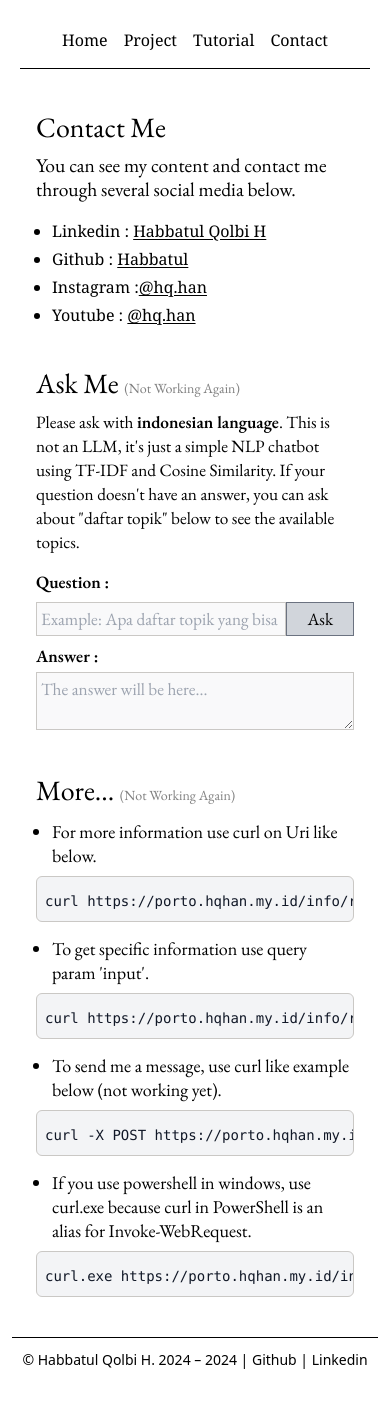
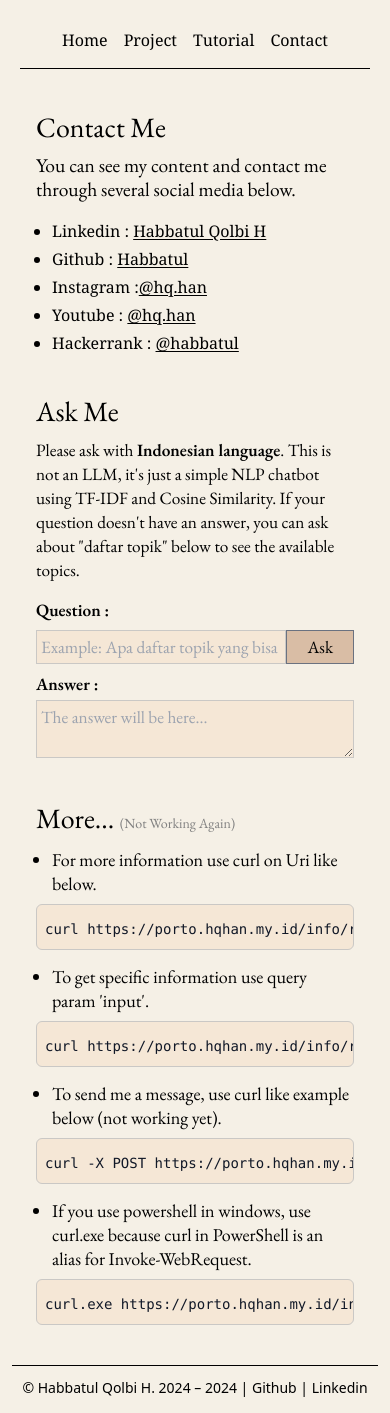
Before and after one commit to Habbatul/Minimalism-Portofolio, a Vue app: page /contact in a window 390 px wide. Before the commit the page ends 1385 px from the top, so only its background shows below. Built offline with nearby package versions, Linux system fonts and the light colour scheme.

Commit message:
Refactor : Change web styling and API integration

```diff
--- a/index.html
+++ b/index.html
@@ -11,7 +11,7 @@
     <link href="https://fonts.googleapis.com/css2?family=EB+Garamond:wght@400;500;600;700;800&display=swap" rel="stylesheet">
 
   </head>
-  <body>
+  <body class="bg-[#f5f0e6]">
     <div id="app"></div>
     <script type="module" src="/src/main.js"></script>
   </body>
--- a/src/components/main/Main.vue
+++ b/src/components/main/Main.vue
@@ -27,7 +27,7 @@
     </div>
 
     <footer class="px-1 mx-2 mt-3 flex flex-col items-center justify-center">
-<div class="border-black border-t-[0.1rem] mx-auto max-w-lg w-full"></div>
+      <div class="border-black border-t-[0.1rem] mx-auto max-w-lg w-full"></div>
       <div class="mt-3 text-sm 2xl:text-[0.9rem] text-center max-w-lg mx-auto text-black ">
         <span class="cursor-pointer hover:underline underline-offset-4">© Habbatul Qolbi H.</span> 2024 – {{ getCurrentYear() }} | <a href="https://github.com/Habbatul" class="hover:underline underline-offset-4">Github</a> | <a href="https://www.linkedin.com/in/habbatul/" class="hover:underline underline-offset-4  py-4 my-4">Linkedin</a>
       </div>
--- a/src/components/project/FilterComponent.vue
+++ b/src/components/project/FilterComponent.vue
@@ -1,6 +1,6 @@
 <template>
-  <div v-if="showFilter" class="fixed inset-0 bg-gray-800 bg-opacity-70 flex items-center justify-center z-50" @click="handleOutsideClick">
-    <div id="card" class="bg-white p-6 rounded shadow-lg max-w-sm w-full mx-10" @click.stop>
+  <div v-if="showFilter" class="fixed inset-0 bg-black bg-opacity-50 flex items-center justify-center z-50" @click="handleOutsideClick">
+    <div id="card" class="bg-[#f6eee3] p-6 rounded shadow-lg max-w-sm w-full mx-10" @click.stop>
       <div class="border-b-[0.1rem] border-black mb-4 mx-3">
         <h1 class="font-serif text-center text-2xl md:text-[1.6rem]">Projects Categories</h1>
         <p class="mb-2 mt-1 text-[0.6rem] md:text-[0.7rem] text-center font-serif">
--- a/src/router.js
+++ b/src/router.js
@@ -6,9 +6,9 @@ import ProjectDetail from './views/ProjectDetail.vue';
 
 const routes = [
     { path: '/', component: Home },
-    { path: '/project', component: Project, props: { baseUrl: "http://0.0.0.0:8080" } },
-    { path: '/contact', component: Contact },
-    { path: '/project/:id', component: ProjectDetail, props: { baseUrl: "http://0.0.0.0:8080"} },
+    { path: '/project', component: Project, props: { baseUrl: "localhost:8080" } },
+    { path: '/contact', component: Contact, props: { baseUrl: "localhost:8000" } },
+    { path: '/project/:id', component: ProjectDetail, props: { baseUrl: "localhost:8080"} },
 ];
 
 const router = createRouter({
--- a/src/views/Contact.vue
+++ b/src/views/Contact.vue
@@ -10,35 +10,56 @@
             <li><a href="https://github.com/Habbatul" target="_blank" class="font-serif hover:text-red-600">Github : <span class="underline underline-offset-2">Habbatul</span></a></li>
             <li><a href="https://www.instagram.com/hq.han/" target="_blank" class="font-serif hover:text-red-600">Instagram :<span class="underline underline-offset-2">@hq.han</span> </a></li>
             <li><a href="https://www.youtube.com/@hq-han" target="_blank" class="font-serif hover:text-red-600">Youtube : <span class="underline underline-offset-2">@hq.han</span></a></li>
+            <li><a href="https://www.hackerrank.com/profile/habbatul" target="_blank" class="font-serif hover:text-red-600">Hackerrank : <span class="underline underline-offset-2">@habbatul</span></a></li>
         </ul>
         </div>
 
-        <!-- chat -->
-        <p class="px-2 font-garamond text-[1.75rem] 2xl:text-[1.9rem] mb-3 mt-10 ">Ask Me <span class="text-sm text-[#808080]">(Not Working Again)</span></p>
+        <!-- chatbot -->
+        <p class="px-2 font-garamond text-[1.75rem] 2xl:text-[1.9rem] mb-3 mt-10 ">Ask Me <span class="text-sm text-[#808080]"></span></p>
+
         <div class="px-2">
-                <p class="font-garamond text-[1.08rem] leading-[1.5rem]">Please ask with <span class="font-semibold">indonesian language</span>. This is not an LLM, it's just a simple NLP chatbot using TF-IDF and Cosine Similarity. If your question doesn't have an answer, you can ask about "daftar topik" below to see the available topics.</p>
+            <p class="font-garamond text-[1.08rem] leading-[1.5rem]">
+            Please ask with <span class="font-semibold">Indonesian language</span>.
+            This is not an LLM, it's just a simple NLP chatbot using TF-IDF and Cosine Similarity.
+            If your question doesn't have an answer, you can ask about "daftar topik" below to see the available topics.
+            </p>
         </div>
+
         <ul class="text-[1.08rem] leading-[1.5rem] mt-4 font-garamond mx-2">
             <li>
                 <label for="question" class="font-semibold">Question :</label>
-                </li><li class="flex justify-between mt-2">
-                     <input id="question" name="question" type="text" class="p-1 bg-gray-100/50 border border-[#cac8c5] w-full" placeholder="Example: Apa daftar topik yang bisa saya tanyakan?"> <button class="bg-gray-300 p-1 px-5 border border-gray-500 hover:bg-[#909090] hover:text-white hover:border-black">Ask</button>
-                </li><li class="mt-2">
+            </li>
+            <li class="flex justify-between mt-2">
+                <input id="question" name="question" type="text" v-model="question"
+                    class="p-1 bg-[#f5e5d3]/80 border border-[#cac8c5] w-full"
+                    placeholder="Example: Apa daftar topik yang bisa saya tanyakan?"
+                />
+                <button @click="askBot" class="bg-[#d9bda5] p-1 px-5 border border-gray-500 hover:bg-[#909090] hover:text-white hover:border-black">
+                    Ask
+                </button>
+            </li>
+            <li class="mt-2">
                 <label for="answer" class="font-semibold">Answer :</label>
-                </li><li>
-                    <textarea name="answer" id="answer" class="mt-1 p-1 bg-gray-100/50 border border-[#cac8c5] w-full" disabled placeholder="The answer will be here..."></textarea>
+            </li>
+            <li>
+                <textarea
+                ref="answerBox"
+                v-model="answer"
+                v-bind:disabled="true"
+                :placeholder="loading ? 'Loading...' : 'The answer will be here...'"
+                    class="mt-1 p-1 bg-[#f5e5d3]/80 border border-[#cac8c5] w-full overflow-hidden"
+                />
             </li>
         </ul>
 
-
-        <!-- fany -->
+        <!-- deprecated -->
         <p class="px-2 font-garamond text-[1.75rem] 2xl:text-[1.9rem] mb-3 mt-10 ">More... <span class="text-sm text-[#808080]">(Not Working Again)</span></p>
         <div class="px-2">
             <ul class="list-disc pl-4">
                 <li>
                     <p class="font-garamond text-[1.13rem] leading-6 text-black">For more information use curl on Uri like below.</p>
                 </li>
-                <div class="ml-[-1rem] relative border border-[#cac8c5] bg-gray-100 rounded-md mt-2 overflow-hidden">
+                <div class="ml-[-1rem] relative border border-[#cac8c5] bg-[#f5e5d3]/80 rounded-md mt-2 overflow-hidden">
                     <div class="overflow-x-auto">
                         <div class="py-2 m-0 text-gray-900 whitespace-nowrap">
                             <code class="text-sm mx-2">curl https://porto.hqhan.my.id/info/run.php</code>
@@ -48,7 +69,7 @@
                 <li>
                     <p class="font-garamond text-[1.13rem] leading-6 text-black mt-3 md:mt-[0.85rem]">To get specific information use query param 'input'.</p>
                 </li>
-                <div class="ml-[-1rem] relative border border-[#cac8c5] bg-gray-100 rounded-md mt-2 overflow-hidden">
+                <div class="ml-[-1rem] relative border border-[#cac8c5] bg-[#f5e5d3]/80 rounded-md mt-2 overflow-hidden">
                     <div class="overflow-x-auto">
                         <div class="py-2 m-0 text-gray-900 whitespace-nowrap">
                             <code class="text-sm mx-2">curl https://porto.hqhan.my.id/info/run.php?input=1</code>
@@ -58,7 +79,7 @@
                 <li>
                     <p class="font-garamond text-[1.13rem] leading-6 text-black mt-3 md:mt-[0.85rem]">To send me a message, use curl like example below (not working yet).</p>
                 </li>
-                <div class="ml-[-1rem] relative border border-[#cac8c5] bg-gray-100 rounded-md mt-2 overflow-hidden">
+                <div class="ml-[-1rem] relative border border-[#cac8c5] bg-[#f5e5d3]/80 rounded-md mt-2 overflow-hidden">
                     <div class="overflow-x-auto">
                         <div class="py-2 m-0 text-gray-900 whitespace-nowrap">
                             <code class="text-sm mx-2">curl -X POST https://porto.hqhan.my.id/submit-form -H "Content-Type: application/json" -d '{"massage":"write_your_massage"}'</code>
@@ -68,7 +89,7 @@
                 <li>
                     <p class="font-garamond text-[1.13rem] leading-6 text-black mt-3 md:mt-[0.85rem]">If you use powershell in windows, use curl.exe because curl in PowerShell is an alias for Invoke-WebRequest.</p>
                 </li>
-                <div class="ml-[-1rem] relative border border-[#cac8c5] bg-gray-100 rounded-md mt-2 overflow-hidden">
+                <div class="ml-[-1rem] relative border border-[#cac8c5] bg-[#f5e5d3]/80 rounded-md mt-2 overflow-hidden">
                     <div class="overflow-x-auto">
                         <div class="py-2 m-0 text-gray-900 whitespace-nowrap">
                             <code class="text-sm mx-2">curl.exe https://porto.hqhan.my.id/info/run.php</code>
@@ -82,12 +103,62 @@
 </template>
 
 <script>
+import axios from 'axios';
 export default {
   name: 'Contact',
+  props: {
+    baseUrl: {
+      type: String,
+      required: true,
     }
+  },
+  data() {
+    return {
+      question: '',
+      answer: '',
+      loading: false,
+    };
+  },
+  methods: {
+    async askBot() {
+      this.loading = true;
+
+      try {
+        const response = await axios.post(this.baseUrl+'/chat', {
+          message: this.question
+        });
+
+        this.answer = response.data.answer;
+
+        this.$nextTick(() => {
+          this.autoResize();
+        });
+
+      } catch (error) {
+        console.error('There was an error!', error);
+        this.answer = 'Sorry, I could not get an answer. Please try again later.';
+      } finally {
+        this.loading = false;
+      }
+    },
+    autoResize() {
+      const textarea = this.$refs.answerBox;
+      if (textarea) {
+        textarea.style.height = 'auto';
+        textarea.style.height = textarea.scrollHeight + 'px';
+      }
+    }
+  }
+};
+
 </script>
 
 <style scoped>
+/* textarea {
+  overflow: hidden;
+  transition: height 0.2s ease;
+} */
+
 ::-webkit-scrollbar {
     width: 0.3rem;
     height:0.35rem;
--- a/src/views/Project.vue
+++ b/src/views/Project.vue
@@ -7,7 +7,7 @@
 
     <a
       href="#"
-      class="fixed bottom-4 right-4 md:right-8 border-black bg-white border-[0.15rem] text-black py-2 px-4 md:py-3 md:px-6 rounded-full shadow-lg text-center cursor-pointer transition duration-100 hover:bg-black hover:text-white z-50 text-[0.8rem] text-base md:text-lg font-serif"
+      class="fixed bottom-4 right-4 md:right-8 border-black bg-[#e6cdb7] border-[0.15rem] text-black py-2 px-4 md:py-3 md:px-6 rounded-full shadow-lg text-center cursor-pointer transition duration-100 hover:bg-black hover:text-white z-50 text-[0.8rem] text-base md:text-lg font-serif"
       @click="toggleFilter"
     >
       Filter Project
@@ -49,7 +49,7 @@
 
       <div v-if="!loading && hasMore && !initialLoading" class="flex justify-center mt-2">
         <button
-          class="bg-white border border-black text-black py-2 px-4 hover:text-white hover:bg-black transition duration-100 text-xl md:text-2xl font-serif"
+          class="bg-[#f5e5d3]/70 border border-black text-black py-2 px-4 hover:text-white hover:bg-black transition duration-100 text-xl md:text-2xl font-serif"
           @click="loadMore"
         >
           Load More
--- a/tailwind.config.js
+++ b/tailwind.config.js
@@ -5,6 +5,7 @@ export default {
     extend: {
       fontFamily: {
         garamond: ['"EB Garamond"', 'serif'],
+        inter: ['"Inter"', 'serif'],
       },
     },
   },
```
Also changed, not shown: src/components/project/Card.vue (+10 -24 lines), src/views/Home.vue (+20 -15 lines), src/views/ProjectDetail.vue (+23 -23 lines). Lines whose indentation alone changed are shown as unchanged.
